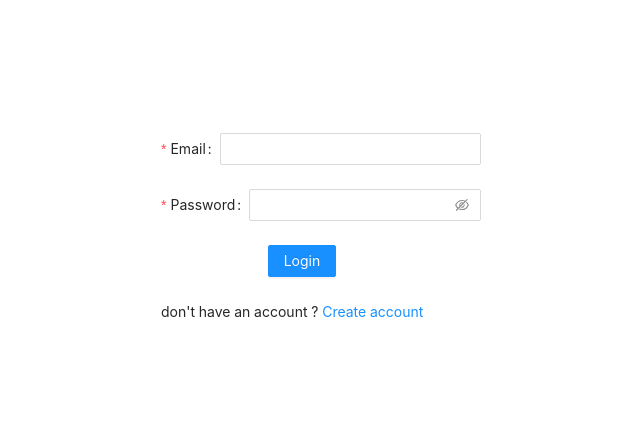
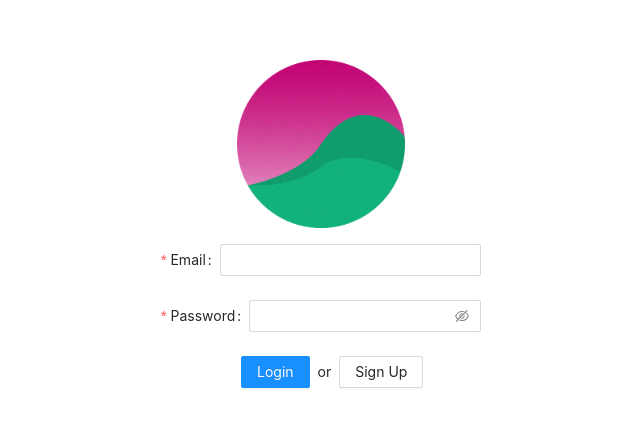
Before and after one commit to waitless-app/waitless_frontend, a React (Create React App) app: page /login in a window 1280 px wide. Shown: the part 172-598 px from the top of the page, without its empty margins (319-959 px from the left). Built offline with nearby package versions, Linux system fonts and the light colour scheme.

Commit message:
Change anchor to button and add logo on login

```diff
--- a/src/app/Login.js
+++ b/src/app/Login.js
@@ -1,6 +1,6 @@
 import React from 'react';
 import {
-  Row, Col, Form, Input, Button, message,
+  Row, Col, Form, Input, Button, message, Image, Space,
 } from 'antd';
 import { Link, useHistory } from 'react-router-dom';
 import AuthService from '../services/jwt.service';
@@ -27,6 +27,13 @@ const Login = () => {
   return (
     <Row align="middle" justify="center" style={{ height: '100vh' }}>
       <Col span={6}>
+        <div style={{ display: 'flex', justifyContent: 'center', alignItems: 'center' }}>
+          <Image
+            width={200}
+            src="/howlogo.png"
+            preview={false}
+          />
+        </div>
         <Form
           name="basic"
           initialValues={{ remember: true }}
@@ -49,15 +56,17 @@ const Login = () => {
             <Input.Password />
           </Form.Item>
 
-          <Form.Item wrapperCol={{ offset: 8, span: 16 }}>
-            <Button type="primary" htmlType="submit">
-              Login
-            </Button>
+          <Form.Item wrapperCol={{ offset: 6, span: 16 }}>
+            <Space>
+              <Button type="primary" htmlType="submit">
+                Login
+              </Button>
+              or
+              <Button htmlType="button" onClick={() => history.push('/register')}>
+                Sign Up
+              </Button>
+            </Space>
           </Form.Item>
-          <div>
-            don&apos;t have an account ?
-            <Link strong onClick={() => history.push('/register')}> Create account</Link>
-          </div>
         </Form>
       </Col>
     </Row>
--- a/src/app/Register.js
+++ b/src/app/Register.js
@@ -63,10 +63,6 @@ const Register = () => {
               <Input.Password />
             </Form.Item>
 
-            <Form.Item wrapperCol={{ offset: 8, span: 16 }} name="remember" valuePropName="checked">
-              <Checkbox>Remember me</Checkbox>
-            </Form.Item>
-
             <Form.Item wrapperCol={{ offset: 8, span: 16 }}>
               <Button type="primary" htmlType="submit">
                 Register
```
